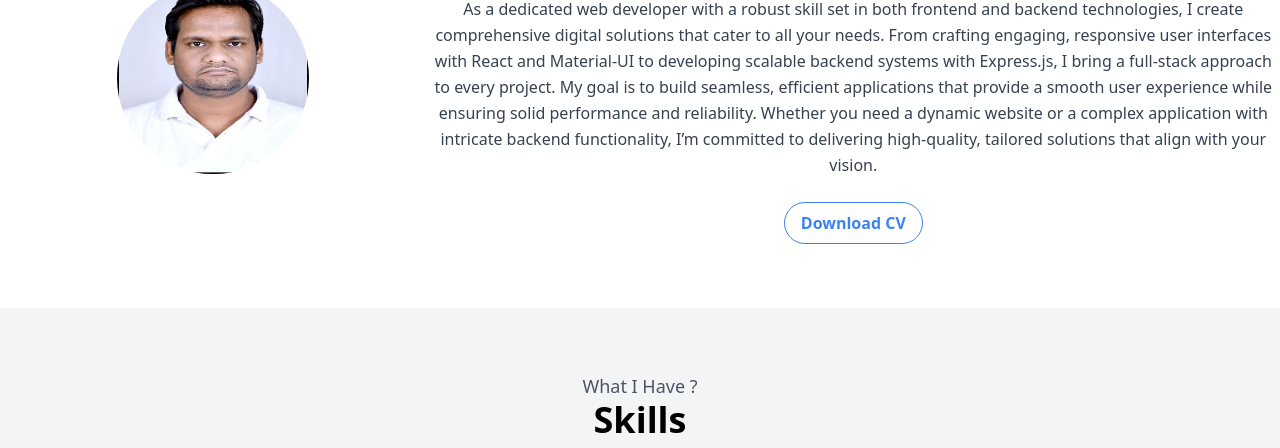
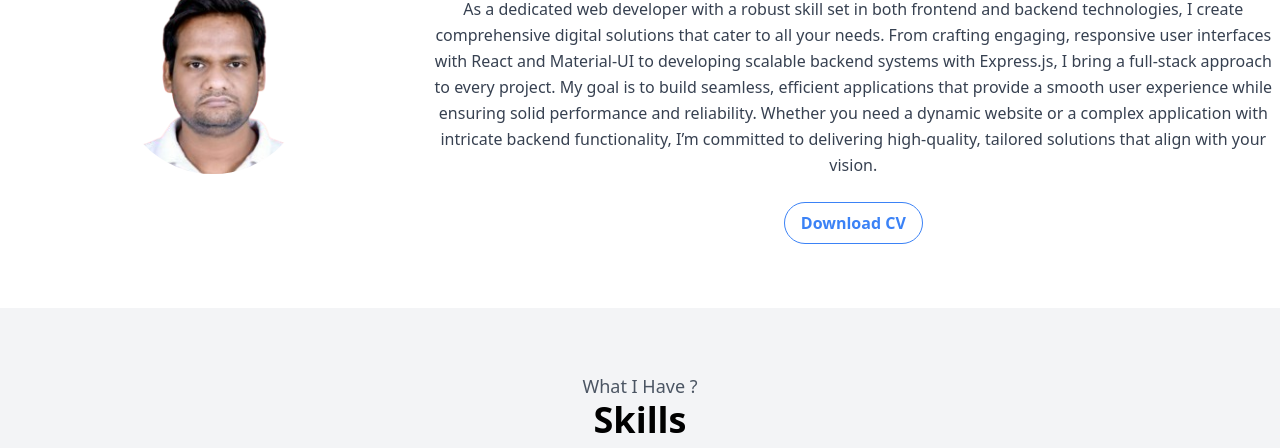
Before and after one commit to ashishrahi/portfolio, a plain HTML site: page index.html in a window 1280 px wide. Shown: the part 652-1100 px from the top of the page. Drawn offline with nearby package versions, Linux system fonts and the light colour scheme; no server answers; files whose address does not match are found by name.

Commit message:
first commit

```diff
--- a/index.html
+++ b/index.html
@@ -96,7 +96,7 @@
         <div class="container mx-auto text-center">
             <div class="flex flex-col md:flex-row items-center">
                 <div class="w-full md:w-1/3 mb-8 md:mb-0">
-                    <img src="assets/imgs/ashish.jpg" class="w-48 h-48 mx-auto rounded-full" alt="Ashish Rahi">
+                    <img src="assets/imgs/ashish.png" class="w-48 h-48 mx-auto rounded-full" alt="Ashish Rahi">
                 </div>
                 <div class="w-full md:w-2/3">
                     <p class="text-lg text-gray-600">Who Am I ?</p>
```
Also changed, not shown: assets/imgs/ashish.jpg (deleted), assets/imgs/ashish.png (added).
